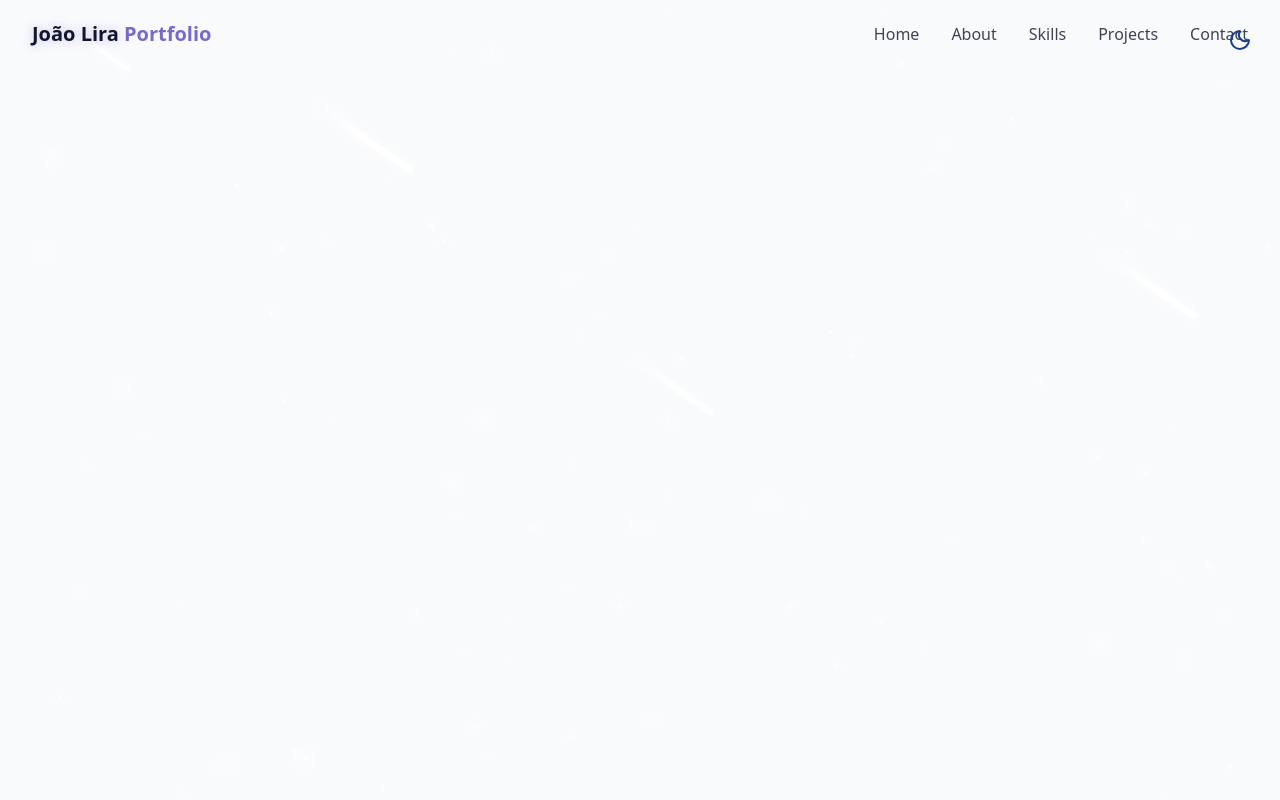
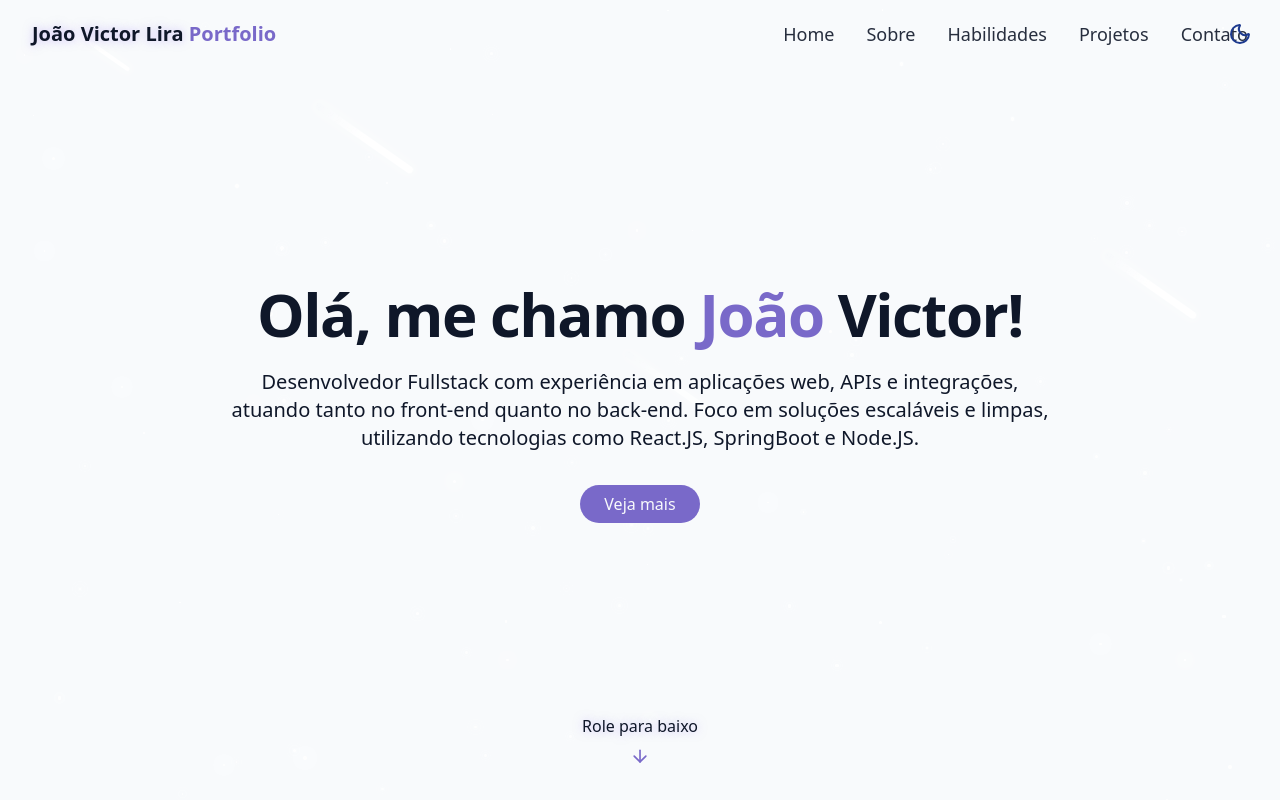
Before and after one commit to joaolira-dev/portfolio, a React (Vite) app: page / in a window 1280 px wide. Built offline with nearby package versions, Linux system fonts and the light colour scheme.

Commit message:
feat: new component (herosection)

```diff
--- /dev/null
+++ b/src/components/HeroSection.jsx
@@ -0,0 +1,44 @@
+import { ArrowDown } from "lucide-react";
+
+export const HeroSection = () => {
+  return (
+    <section
+      id="hero"
+      className="relative min-h-screen flex flex-col items-center justify-center px-4"
+    >
+      <div className="container max-w-4xl mx-auto text-center z-10">
+        <div className="space-y-6">
+          <h1 className="text-4xl md:text-6xl font-bold tracking-tight">
+            <span className="opacity-0 animate-fade-in"> Olá, me chamo</span>
+            <span className="text-primary opacity-0 animate-fade-in-delay-1">
+              {" "}
+              João{" "}
+            </span>
+            <span className="text-gradient opacity-0 animate-fade-in-delay-2">
+              {" "}
+              Victor!{" "}
+            </span>
+          </h1>
+
+          <p className="text-lg md:text-xl text-muted-foreground max-2-2xl opacity-0 mx-auto animate-fade-in-delay-4">
+            Desenvolvedor Fullstack com experiência em aplicações web, APIs e
+            integrações, atuando tanto no front-end quanto no back-end. Foco em
+            soluções escaláveis e limpas, utilizando tecnologias como React.JS,
+            SpringBoot e Node.JS.
+          </p>
+
+          <div className="pt-4 opacity-0 animate-fade-in-delay-4">
+            <a href="#projects" className=" cosmic-button ">
+              Veja mais
+            </a>
+          </div>
+        </div>
+      </div>
+
+      <div className="absolute bottom-8 left-1/2 transform -translate-x-1/2 flex flex-col items-center animate-bounce">
+        <span className="text-glow mb-2"> Role para baixo </span>
+        <ArrowDown className="h-5 w-5 text-primary"/>
+      </div>
+    </section>
+  );
+};
--- a/src/components/Navbar.jsx
+++ b/src/components/Navbar.jsx
@@ -4,10 +4,10 @@ import { X, Menu } from "lucide-react";
 
 const navItems = [
   { name: "Home", href: "#hero" },
-  { name: "About", href: "#about" },
-  { name: "Skills", href: "#skills" },
-  { name: "Projects", href: "#projects" },
-  { name: "Contact", href: "#contact" },
+  { name: "Sobre", href: "#about" },
+  { name: "Habilidades", href: "#skills" },
+  { name: "Projetos", href: "#projects" },
+  { name: "Contato", href: "#contact" },
 ];
 
 export const Navbar = () => {
@@ -35,7 +35,7 @@ export const Navbar = () => {
           href="#hero"
         >
           <span className="relative z-10">
-            <span className="text-glow text-foreground">João Lira</span>{" "}
+            <span className="text-glow text-foreground">João Victor Lira</span>{" "}
             Portfolio
           </span>
         </a>
@@ -46,7 +46,7 @@ export const Navbar = () => {
             <a
               href={item.href}
               key={key}
-              className="text-foreground/80 hover:text-primary transition-colors duration-300"
+              className="text-foreground/90 text-lg hover:text-primary transition-colors duration-300"
             >
               {item.name}
             </a>
--- a/src/components/ThemeToggle.jsx
+++ b/src/components/ThemeToggle.jsx
@@ -32,7 +32,7 @@ export const ThemeToggle = () => {
     <button
       onClick={handleToggle}
       className={cn(
-        "fixed max-sm:hidden top-5 right-5 z-50 p-2 rounded-full transition-colors duration-300",
+        "cursor-pointer fixed max-sm:hidden top-3.5 right-5 z-50 p-2 rounded-full transition-colors duration-300",
         "focus:outline-hidden"
       )}
     >
--- a/src/pages/Home.jsx
+++ b/src/pages/Home.jsx
@@ -1,6 +1,7 @@
 import { ThemeToggle } from "../components/ThemeToggle";
 import { StarBackground } from "../components/StarBackground";
 import { Navbar } from "../components/Navbar";
+import { HeroSection } from "../components/HeroSection";
 
 export const Home = () => {
   return (
@@ -14,7 +15,9 @@ export const Home = () => {
       <Navbar />
 
       {/* Main Content */}
-
+      <main>
+        <HeroSection />
+      </main>
       {/* Footer */}
     </div>
   );
```
